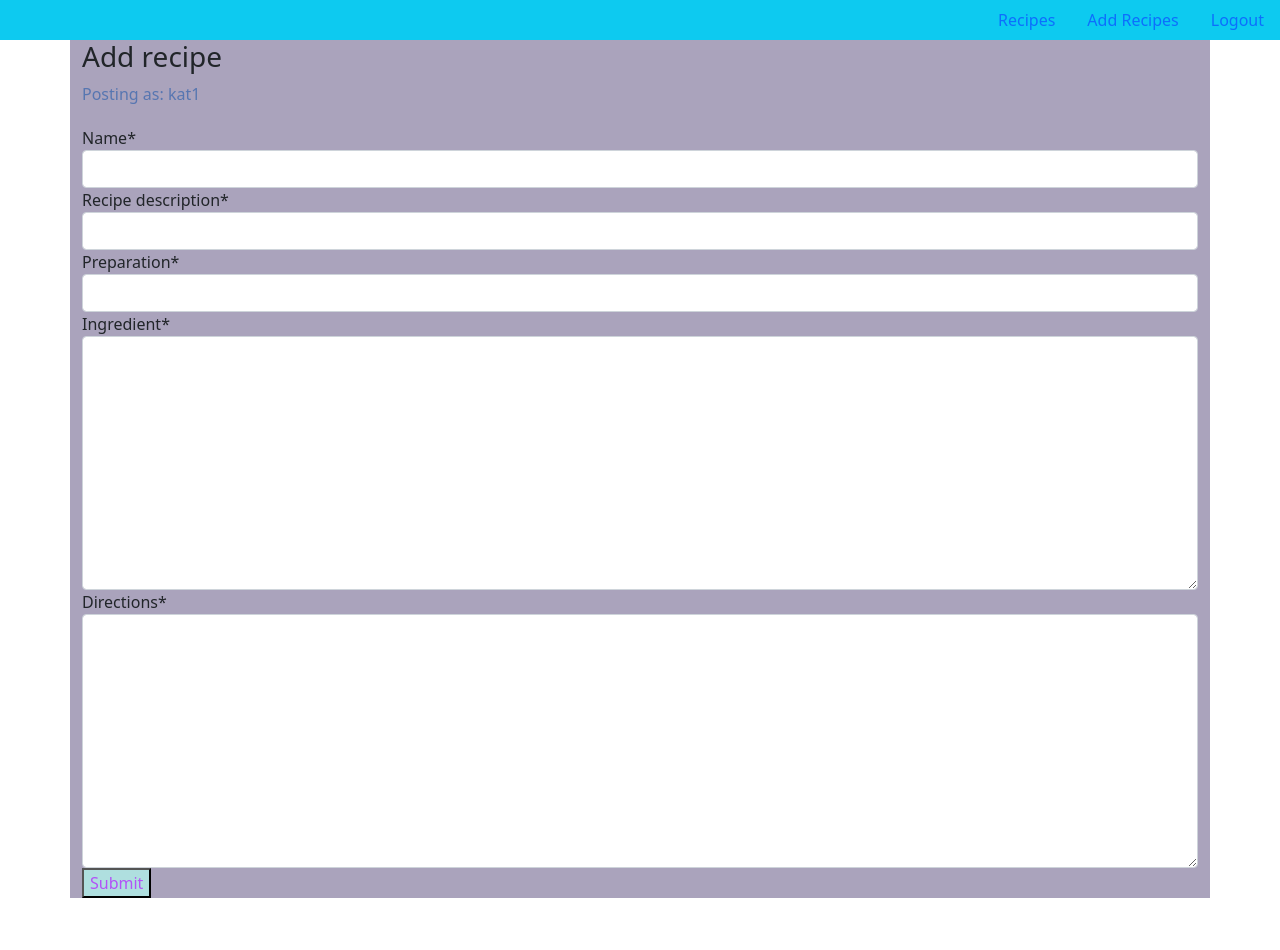
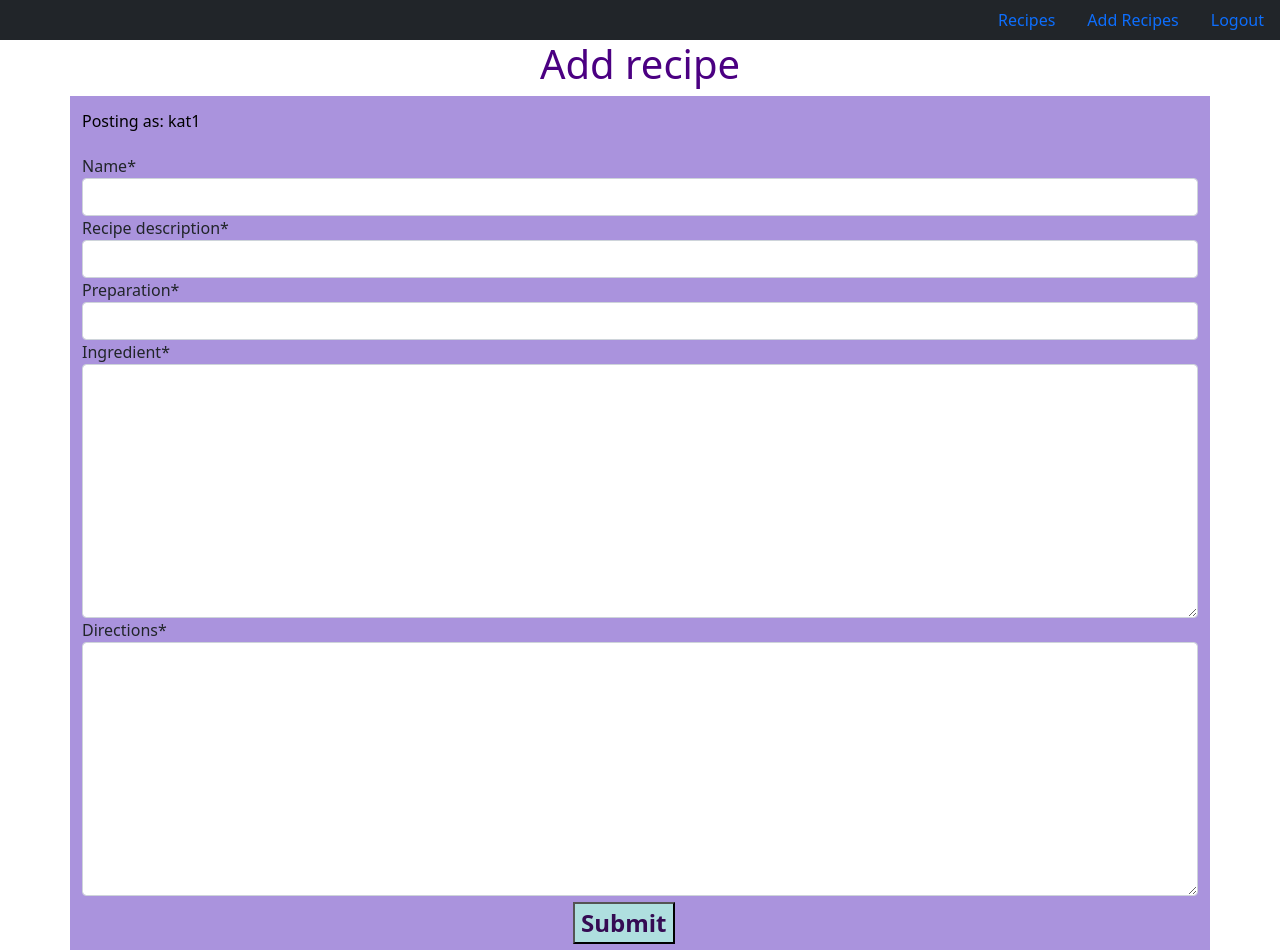
Before and after one commit to Code-Institute-Submissions/Kat24C-recipe_JanResub, a Django app: page /add/ in a window 1280 px wide. Before the commit the page ends 898 px from the top, so only its background shows below. Run offline with Django 3.2, Linux system fonts and the light colour scheme; a user stored in the database is signed in; some libraries are stand-ins or nearby versions.

Commit message:
Add styling to buttons and inputs

```diff
--- a/recipes/models.py
+++ b/recipes/models.py
@@ -18,4 +18,4 @@
         return self.name
 
     def getFull(self):
-        return reverse("recipe-full", kwargs={"pk": self.pk})
+        return reverse("recipes-full", kwargs={"pk": self.pk})
--- /dev/null
+++ b/recipes/test_forms.py
@@ -0,0 +1,2 @@
+from django.test import TestCase
+from .forms import RecipeDetail
--- a/recipes/urls.py
+++ b/recipes/urls.py
@@ -6,6 +6,7 @@
 
 
 urlpatterns = [
+    path('recipes_break', views.recipe_break, name='recipes_break'),
     path('', views.recipe_break, name='recipe-home-pg'),
     path('recipe/<int:pk>', views.fullview, name='recipes-full'),
     path('add/', views.add_recipe, name='recipes-add'),
--- a/recipes/views.py
+++ b/recipes/views.py
@@ -10,8 +10,8 @@
     context = {
         'recipes': recipes
     }
+    paginate_by = 6
     return render(request, 'recipe_home.html', context)
-    paginate_by = 6
 
 
 class recipe_full(generic.ListView):
--- a/static/css/style.css
+++ b/static/css/style.css
@@ -1,42 +1,89 @@
 body {
-    background-color: rgb(31, 1, 14);
+    background-color: #F9FAFC;
 }
 
 .container {
-    background-color: rgba(23, 5, 73, 0.363);
+    max-width: 1200px;
+    width: 100%;
+    padding-top: 1%;
+    padding-right: 15px;
+    padding-left: 15px;
+    margin-right: auto;
+    margin-left: auto;
 }
 
+.container1 {
+    max-width: 800px;
+    width: 100%;
+    padding-top: 1%;
+    padding-right: 15px;
+    padding-left: 15px;
+    margin-right: auto;
+    margin-left: auto;
+}
 h1 {
-    color: purple;
+    color: indigo;
     text-align: center;
 }
 
+h2, h3 {
+    color:rgb(12, 20, 31);
+}
+
+h5 {
+    color:rgb(36, 1, 117);
+}
+
 p {
-    color: rgb(87, 118, 177);
+    color: rgb(0, 0, 0);
+}
+
+.bg-dark {
+    background-color: #422e9d;
+}
+
+.border {
+    display: block;
+    margin-bottom: 1em;
+    margin-left: 46%;
+    font-size: larger;
+}
+
+.light_p {
+    background-color: rgb(167, 129, 218);
+}
+
+.puro {
+    background-color: rgb(170, 147, 221);
+}
+
+.indi {
+    background-color: rgb(202, 217, 240);
+}
+
+.blue-i {
+    background-color: rgb(149, 189, 250);
 }
 
 .signup {
     color: indigo;
 }
 
-input {
-    background-color: rgb(175, 223, 223);
-    color: rgb(178, 82, 247);
-}
-
 .prewrap {
     white-space: pre-wrap;
 }
 
-input:hover,
-input:active {
-    background-color:  rgb(178, 82, 247);
-    color: rgb(175, 223, 223);
-}
+/* Add colour, hover and active to the buttons and navbar */
+
 
 .btn-signup {
     background-color: rgb(175, 223, 223);
-    color: rgb(178, 82, 247);
+    color: rgb(53, 11, 83);
+    font-size: x-large;
+    font-weight: bold;
+    margin-top: 6px;
+    margin-bottom: 6px;
+    margin-left: 44%;
 }
 
 .btn-signup:hover,
@@ -44,3 +91,33 @@
     background-color:  rgb(178, 82, 247);
     color: rgb(175, 223, 223);
 }
+
+
+
+.btn-sign {
+    background-color: rgb(175, 223, 223);
+    color: rgb(51, 92, 204);
+    font-size: x-large;
+    margin: 7px 1em 6px 40%;
+    padding: 2px 5px 1px 5px;
+    text-decoration: underline;
+}
+
+.btn-sign:hover,
+.btn-sign:active {
+    background-color:  rgb(134, 28, 51);
+    color: rgb(175, 223, 223);
+}
+
+.btn-signs {
+    background-color: rgb(175, 223, 223);
+    font-size: x-large;
+    margin-top: 6px;
+    margin-bottom: 6px;
+
+}
+
+.btn-signs:hover,
+.btn-signs:active {
+    background-color:  rgb(66, 165, 144);
+}
--- a/templates/add_recipe.html
+++ b/templates/add_recipe.html
@@ -8,8 +8,9 @@
 </div>
 {% else %}
 {% if user.is_authenticated %}
-<div class="container">
-<h3>Add recipe</h3>
+<h1>Add recipe</h1>
+<div class="container puro">
+
 <p>Posting as: {{ user.username }}</p>
 <form method="POST" action="{% url 'recipes-add' %}" style="margin-top: 1.3em;">
    {{ adding_recipe | crispy }}
--- a/templates/base.html
+++ b/templates/base.html
@@ -23,9 +23,9 @@
     {% endif %}
 </head>
     <body>
-      <ul class="nav justify-content-end bg-info .text-info">
+      <ul class="nav justify-content-end bg-dark">
         <li class="nav-item">
-          <a class="nav-link active" aria-current="page" href="{% url 'recipe-home-pg' %}">Recipes</a>
+          <a class="nav-link active hoover" aria-current="page" href="{% url 'recipe-home-pg' %}">Recipes</a>
         </li>
         {% if user.is_authenticated %}
         <li class="nav-item">
--- a/templates/edit_recipe.html
+++ b/templates/edit_recipe.html
@@ -4,13 +4,13 @@
 
 <h1>Update Recipe</h1>
 <br/>
-<div class="container">
+<div class="container1 indi">
 
    <form action="" method="POST">
       {% csrf_token %}
       {% if rec.author.id == user.id %}
       {{ form.as_p }}
-      <input type="submit" value="Edit" class="btn">
+      <input type="submit" value="Edit" class="btn-signup">
       {% else %}
       <h2>Login</h2>
       <p>Only the author can make changes to this recipe, please</p>
--- a/templates/full_recipe.html
+++ b/templates/full_recipe.html
@@ -3,9 +3,8 @@
 {% block content %}
 {% load crispy_forms_tags %}
 <h1>Recipe</h1>
-{{ recipe.author.id }}
-{{ user.id }}
-    <div class="container">
+
+    <div class="container blue-i">
     <h4>Recipe: {{ recipe.name }}</h4> <p><p>{{ recipe.author }} {{ recipe.published }}</p></p>
     <h4>Description: {{ recipe.recipe_description }}</h4>
     <h4>Preparation Time:</h4> <p>{{ recipe.preparation }}</p>
--- a/templates/recipe_home.html
+++ b/templates/recipe_home.html
@@ -5,7 +5,7 @@
 {% load crispy_forms_tags %}
 <h1 class="text-center text-purple">Share your recipes</h1>
 {% for recipe in recipes %}
-    <div class="container mt-4">
+    <div class="container mt-4 light_p">
         <div class="row">
         <div class="col-8">
             <h3>Recipe name: {{ recipe.name }}</h3>
```
Also changed, not shown: recipe_share/settings.py (+8 -8 lines), recipes/test_models.py (added, +21 -0 lines), recipes/test_views.py (added, +21 -0 lines), recipes/tests.py (deleted, +0 -8 lines), templates/delete_recipe.html (+4 -4 lines), db.sqlite3 (added), 1 other file.
